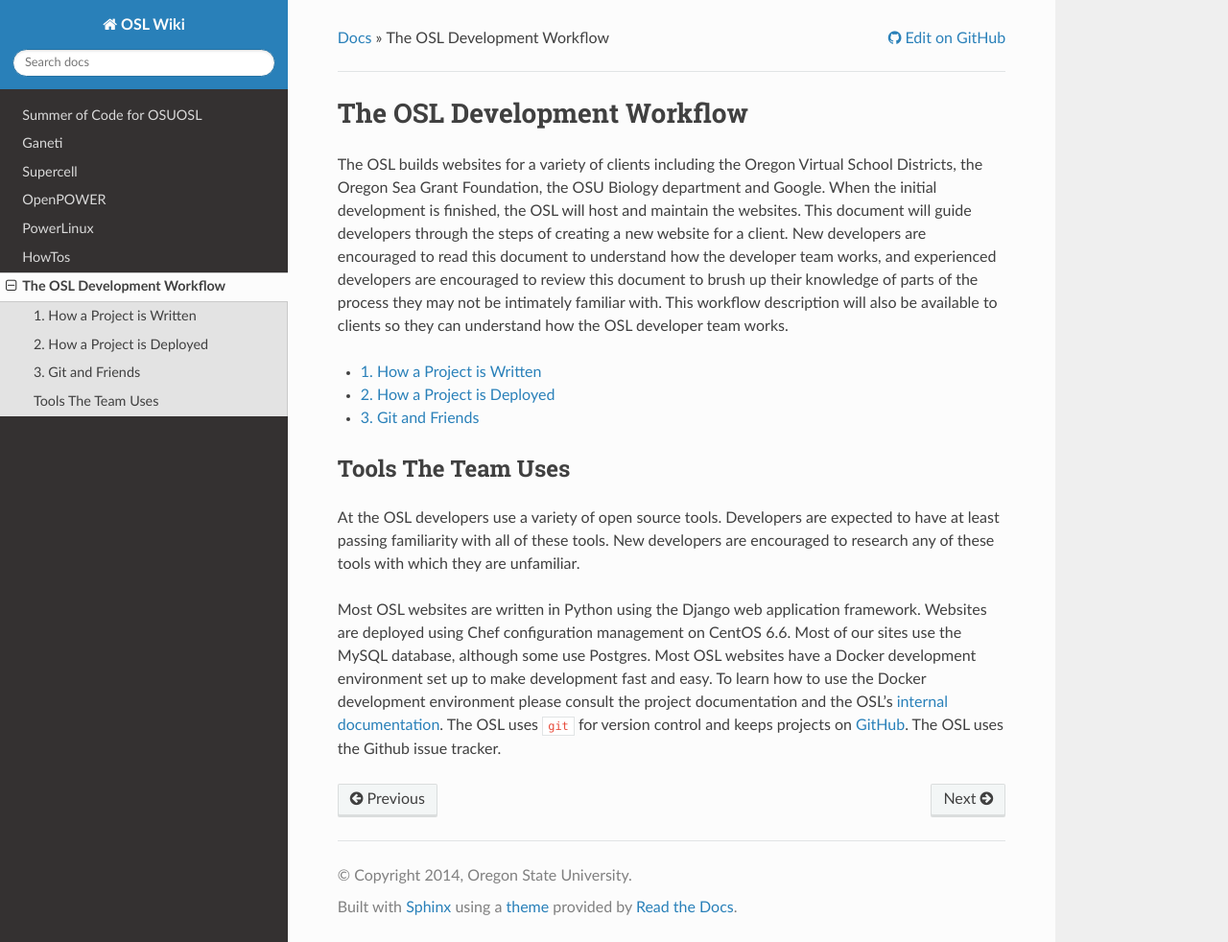
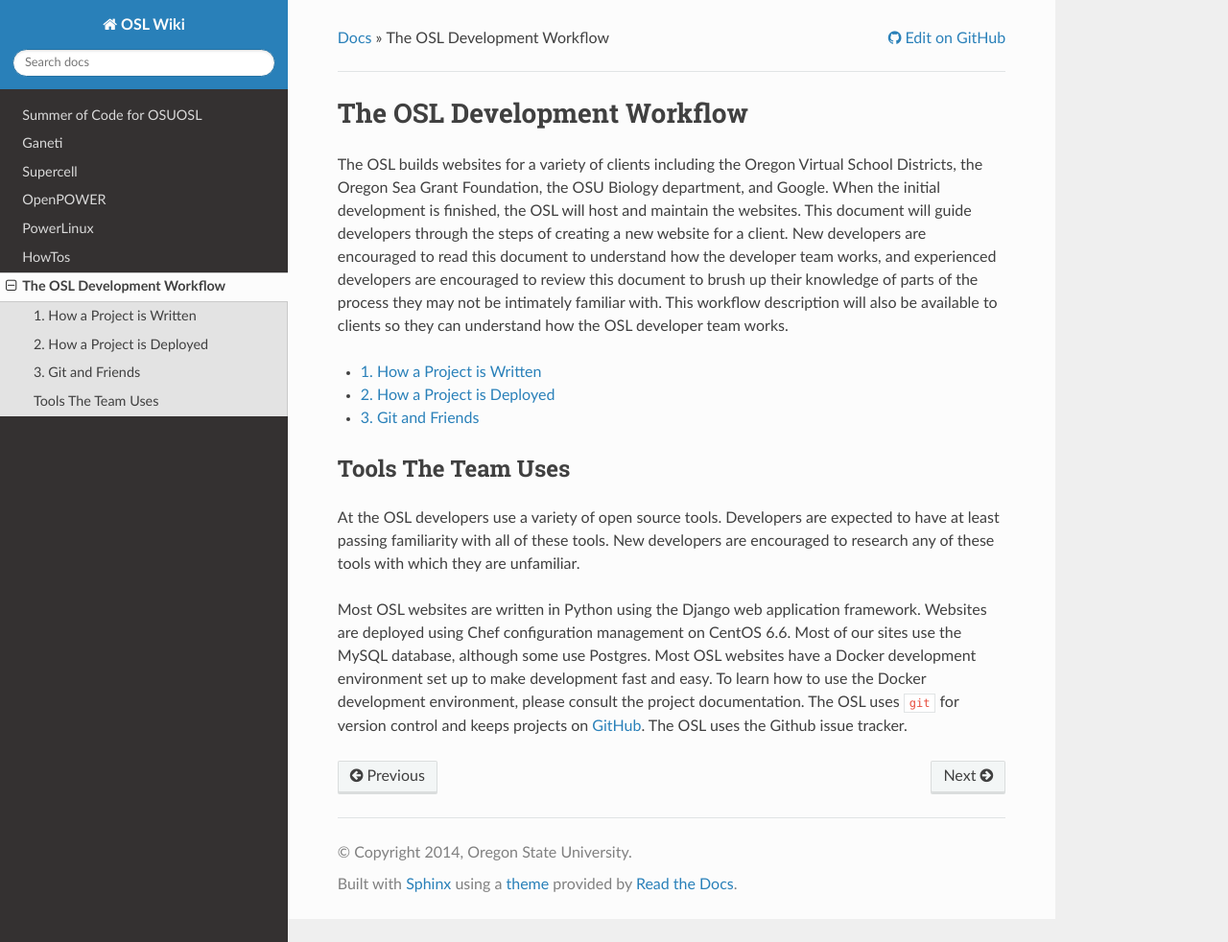
Before and after one commit to osuosl/wiki, a Sphinx documentation site: the page built from source/development_process/index.rst, in a window 1280 px wide and 982 px high. Shown: the whole window at 96% size. Built offline with Sphinx 7.4.7 and the Read the Docs theme 2.0.0, drawn with Linux system fonts in a browser that asks for light colours.

Commit message:
Remove reference to internal docs in index

```diff
--- a/source/development_process/index.rst
+++ b/source/development_process/index.rst
@@ -2,7 +2,7 @@
 ============================
 
 The OSL builds websites for a variety of clients including the Oregon Virtual
-School Districts, the Oregon Sea Grant Foundation, the OSU Biology department
+School Districts, the Oregon Sea Grant Foundation, the OSU Biology department,
 and Google. When the initial development is finished, the OSL will host and
 maintain the websites. This document will guide developers through the steps of
 creating a new website for a client. New developers are encouraged to read this
@@ -32,10 +32,8 @@
 6.6. Most of our sites use the MySQL database, although some use Postgres.
 Most OSL websites have a Docker development environment set up to make
 development fast and easy. To learn how to use the Docker development
-environment please consult the project documentation and the OSL's `internal
-documentation`_.
+environment, please consult the project documentation.
 The OSL uses ``git`` for version control and keeps projects on
 GitHub_. The OSL uses the Github issue tracker.
 
-.. _internal documentation: https://docs.osuosl.org/development/docker-dev-environments.html
 .. _GitHub: https://github.com/osuosl
```
